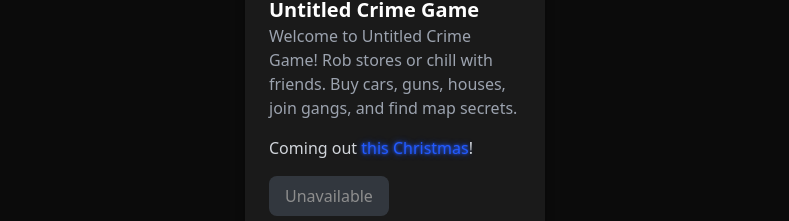
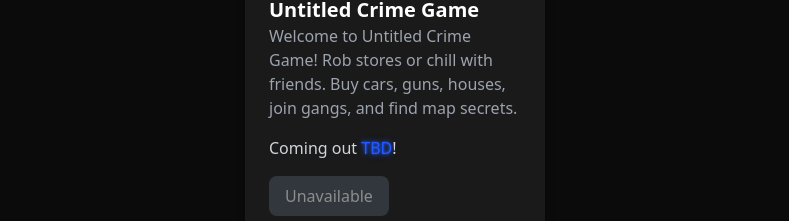
Before and after one commit to BytesGames/BytesGames.github.io, a plain HTML site: page index.html in a window 1280 px wide. Shown: the part 880-1101 px from the top of the page, without its empty margins (245-1034 px from the left). Drawn offline with nearby package versions, Linux system fonts and the light colour scheme.

Commit message:
Updated releasing time

```diff
--- a/index.html
+++ b/index.html
@@ -101,7 +101,7 @@
           <div class="p-6">
             <h3 class="text-xl font-semibold">Untitled Crime Game</h3>
             <p class="text-gray-400 mb-4">Welcome to Untitled Crime Game! Rob stores or chill with friends. Buy cars, guns, houses, join gangs, and find map secrets.</p>
-            <p class="text-gray-300 mb-4">Coming out <span class="text-theme animate-glow">this Christmas</span>!</p>
+            <p class="text-gray-300 mb-4">Coming out <span class="text-theme animate-glow">TBD</span>!</p>
             <div class="flex justify-between items-center mb-2">
               <a class="bg-gray-600 text-white px-4 py-2 rounded-lg opacity-50 cursor-not-allowed">Unavailable</a>
               <!--<a href="https://www.roblox.com/games/123456789/My-Game" target="_blank" class="bg-theme text-white px-4 py-2 rounded-lg hover:bg-theme transition">
```
